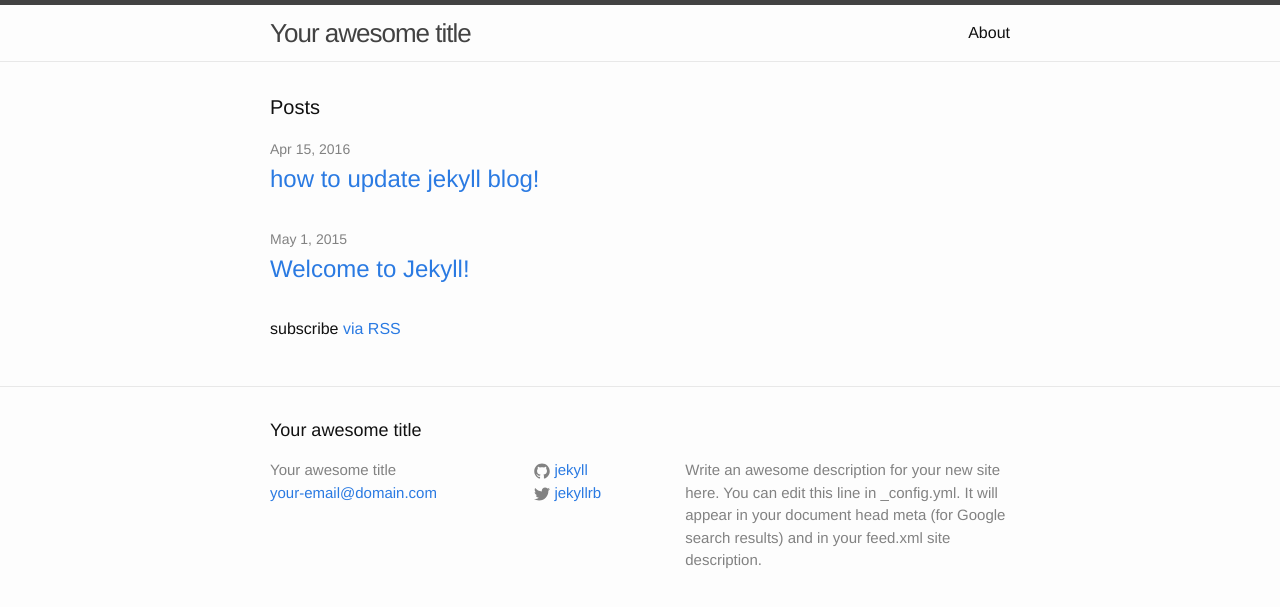
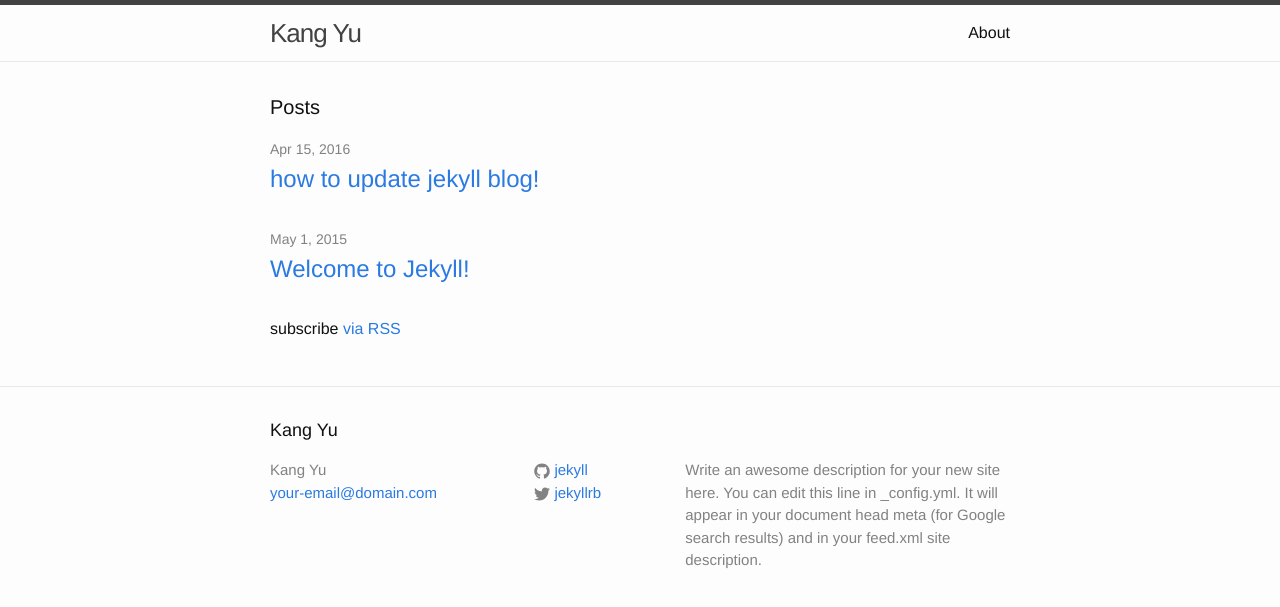
Before and after one commit to xiaoxin-song/paglab.github.io, a Jekyll site: the page built from index.html, in a window 1280 px wide. Shown: the top 607 px of the page. Built offline with Jekyll 4.4.1, drawn with Linux system fonts in a browser that asks for light colours.

Commit message:
update settings

```diff
--- a/_config.yml
+++ b/_config.yml
@@ -1,5 +1,5 @@
 # Site settings
-title: Your awesome title
+title: Kang Yu
 email: your-email@domain.com
 description: > # this means to ignore newlines until "baseurl:"
   Write an awesome description for your new site here. You can edit this
```
